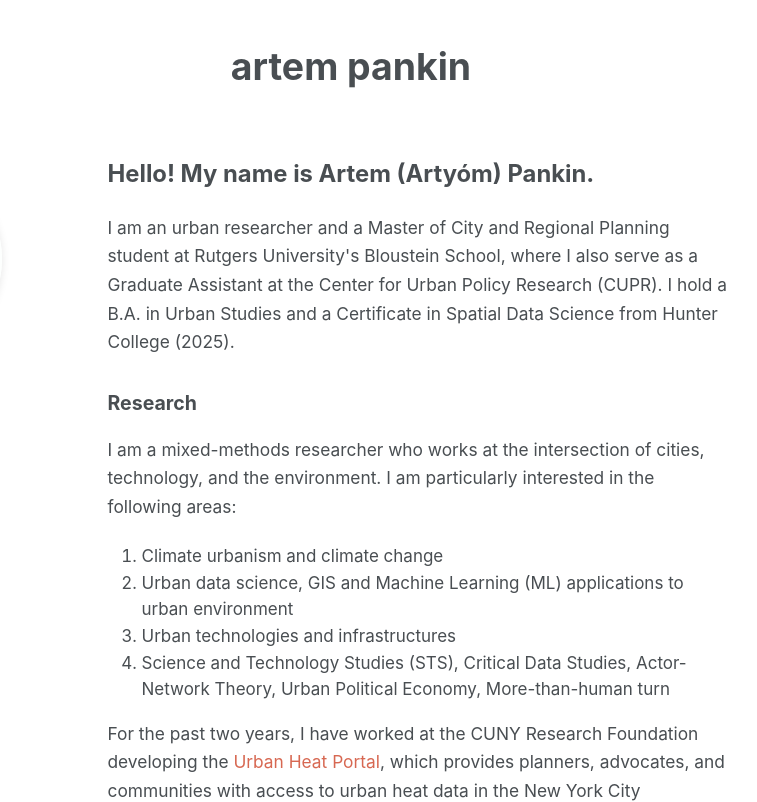
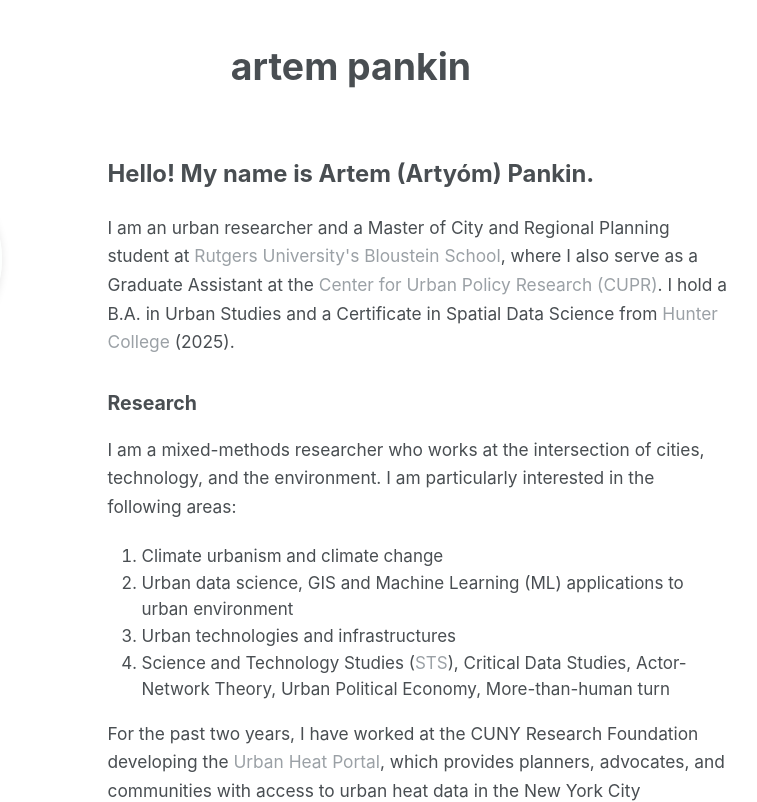
Before and after one commit to temapankin/personal-website, a plain HTML site: page index.html in a window 1280 px wide. Shown: the top 802 px of the page, 272-1029 px from the left. Drawn offline with Linux system fonts and the light colour scheme; some icons are missing; a web font is replaced by a local one.

Commit message:
hyperlink update

```diff
--- a/index.html
+++ b/index.html
@@ -144,7 +144,7 @@
 
                 <div class="page content">
                     <h3>CV</h3>
-                    <p>You can download my CV <a class="highlight-link-heat" href="CV.pdf" target="_blank" rel="noopener">here</a>.</p>
+                    <p>You can download my CV <a href="CV.pdf" target="_blank" rel="noopener">here</a>.</p>
                     <embed src="CV.pdf" type="application/pdf" width="90%" height="800px" />
                 </div>
             </main>
--- a/style.css
+++ b/style.css
@@ -235,6 +235,58 @@ li {
     line-height: 1.5;
 }
 
+
+/* Links: default grey, revert to default text color on hover */
+.page a {
+  color: var(--global-text-color-light);
+  text-decoration: none;
+  transition: color 0.2s ease;
+}
+
+.page a:hover,
+.page a:focus {
+  color: var(--global-text-color); /* your default text color */
+  /*text-decoration: underline;*/
+}
+
+/* Red links: grey by default, become red on hover */
+.highlight-link-rutgers,
+.highlight-link-heat {
+  color: var(--global-text-color-light) !important;
+  text-decoration: none;
+  background: none; /* remove previous gradient fill */
+  transition: color 0.2s ease;
+}
+
+.highlight-link-rutgers:hover,
+.highlight-link-rutgers:focus {
+  color: #CC0033 !important; /* Rutgers red */
+  /*text-decoration: underline;*/
+}
+
+.highlight-link-heat:hover,
+.highlight-link-heat:focus {
+  color: #D76852 !important; /* Heat red/orange */
+  /*text-decoration: underline;*/
+}
+
+/* Optional: non-red highlight links behave like normal links */
+.highlight-link-hunter {
+  color: var(--global-text-color-light) !important;;
+  text-decoration: none;
+  background: none;
+  transition: color 0.2s ease;
+}
+
+.highlight-link-hunter:hover,
+.highlight-link-hunter:focus {
+  color: #5f259f !important;
+  /*text-decoration: underline;*/
+
+}
+
+
+/*
 .page a {
     color: inherit;
     text-decoration: none;
@@ -242,6 +294,7 @@ li {
 
 .page a:hover {
     text-decoration: underline;
+
 
 }
 .highlight-link-hunter {
@@ -284,7 +337,7 @@ li {
 .highlight-link-heat:hover {
     background-size: 100% 100%;
     color: white !important;
-}
+} */
 
 /* Mobile header hidden by default */
 .mobile-header {
```
